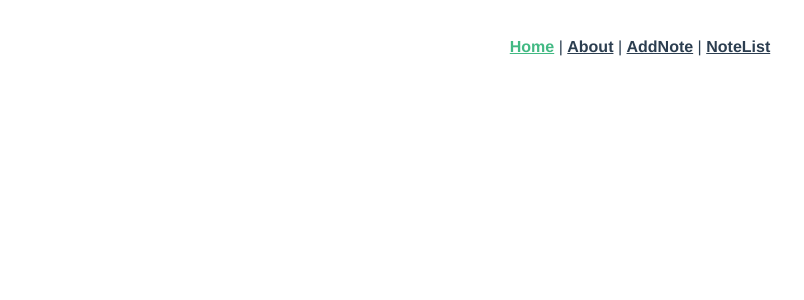
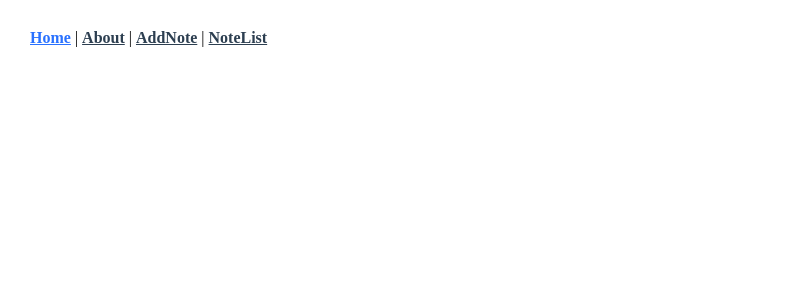
Before and after one commit to Middletwo-Kid/vue2-mobile-cli, a Vue app: page / in a window 1280 px wide. Shown: the top 300 px of the page, without its empty margins (0-804 px from the left). Built offline with nearby package versions, Linux system fonts and the light colour scheme.

Commit message:
feat: 配置css目录和全局样式变量

```diff
--- a/src/App.vue
+++ b/src/App.vue
@@ -13,20 +13,13 @@
 </template>
 
 <style lang="scss">
-#app {
-  font-family: 'Avenir', Helvetica, Arial, sans-serif;
-  -webkit-font-smoothing: antialiased;
-  -moz-osx-font-smoothing: grayscale;
-  text-align: center;
-  color: #2c3e50;
-}
 #nav {
   padding: 30px;
   a {
     font-weight: bold;
     color: #2c3e50;
     &.router-link-exact-active {
-      color: #42b983;
+      color: $primaryColor;
     }
   }
 }
--- /dev/null
+++ b/src/assets/style/reset.scss
@@ -0,0 +1,54 @@
+/* http://meyerweb.com/eric/tools/css/reset/
+   v2.0 | 20110126
+   License: none (public domain)
+*/
+
+html, body, div, span, applet, object, iframe,
+h1, h2, h3, h4, h5, h6, p, blockquote, pre,
+a, abbr, acronym, address, big, cite, code,
+del, dfn, em, img, ins, kbd, q, s, samp,
+small, strike, strong, sub, sup, tt, var,
+b, u, i, center,
+dl, dt, dd, ol, ul, li,
+fieldset, form, label, legend,
+table, caption, tbody, tfoot, thead, tr, th, td,
+article, aside, canvas, details, embed,
+figure, figcaption, footer, header, hgroup,
+menu, nav, output, ruby, section, summary,
+time, mark, audio, video {
+	margin: 0;
+	padding: 0;
+	border: 0;
+	font-size: 100%;
+	font: inherit;
+	vertical-align: baseline;
+}
+
+/* HTML5 display-role reset for older browsers */
+article, aside, details, figcaption, figure,
+footer, header, hgroup, menu, nav, section {
+	display: block;
+}
+
+body {
+	line-height: 1;
+}
+
+ol, ul {
+	list-style: none;
+}
+
+blockquote, q {
+	quotes: none;
+}
+
+blockquote:before, blockquote:after,
+q:before, q:after {
+	content: '';
+	content: none;
+}
+
+table {
+	border-collapse: collapse;
+	border-spacing: 0;
+}
--- /dev/null
+++ b/src/assets/style/var.scss
@@ -0,0 +1 @@
+$primaryColor:  rgba(41, 113, 255, 1);
--- a/src/main.ts
+++ b/src/main.ts
@@ -2,6 +2,8 @@
 import App from './App.vue';
 import router from './router';
 import store from './store';
+import './assets/style/reset.scss';
+import './assets/style/common.scss';
 
 Vue.config.productionTip = false;
 
--- /dev/null
+++ b/vue.config.js
@@ -0,0 +1,11 @@
+const path = require('path');
+
+module.exports = {
+  css: {
+    loaderOptions: {
+      scss: {
+        prependData: `@import "~@/assets/style/var.scss";`
+      }
+    }
+  }
+}
```
Also changed, not shown: src/assets/style/common.scss (added).
